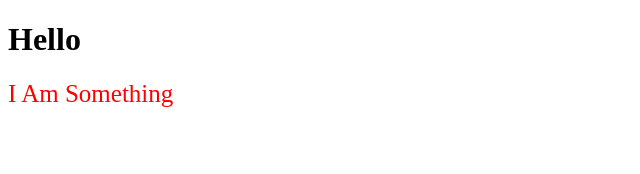
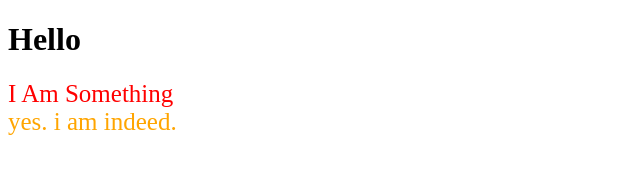
Before and after one commit to arferg/arferg-ui, a React app: page / in a window 1280 px wide. Shown: the whole page, without its empty margins (0-640 px from the left). Built offline with nearby package versions, Linux system fonts and the light colour scheme.

Commit message:
update npm packges, add parcel v2, use styled-components

```diff
--- a/src/app/components/Something.js
+++ b/src/app/components/Something.js
@@ -1,14 +1,19 @@
 import React from "react";
 import "./something.scss";
+import {SomethingContainer, Test} from "./StyledSomething";
 
 export const Something = (props) => {
     const {
 
     } = props
 
+
     return (
-        <div className={"something"}>
+        <SomethingContainer>
             I Am Something
-        </div>
+            <Test primary={false}>
+                yes. i am indeed.
+            </Test>
+        </SomethingContainer>
     )
 }
--- /dev/null
+++ b/src/app/components/StyledSomething.js
@@ -0,0 +1,10 @@
+import styled from "styled-components";
+
+export const SomethingContainer = styled.div`
+    color: red;
+    font-size: 25px;
+`
+
+export const Test = styled.div`
+    color: ${props => props.primary ? "palevioletred" : "orange"};
+`
--- a/src/app/components/something.scss
+++ b/src/app/components/something.scss
@@ -1,3 +1,5 @@
+// Need to reimport node-sass to use
+
 .something {
   color: red;
   font-size: 25px;
```
Also changed, not shown: package.json (+19 -12 lines), 2 other files.
